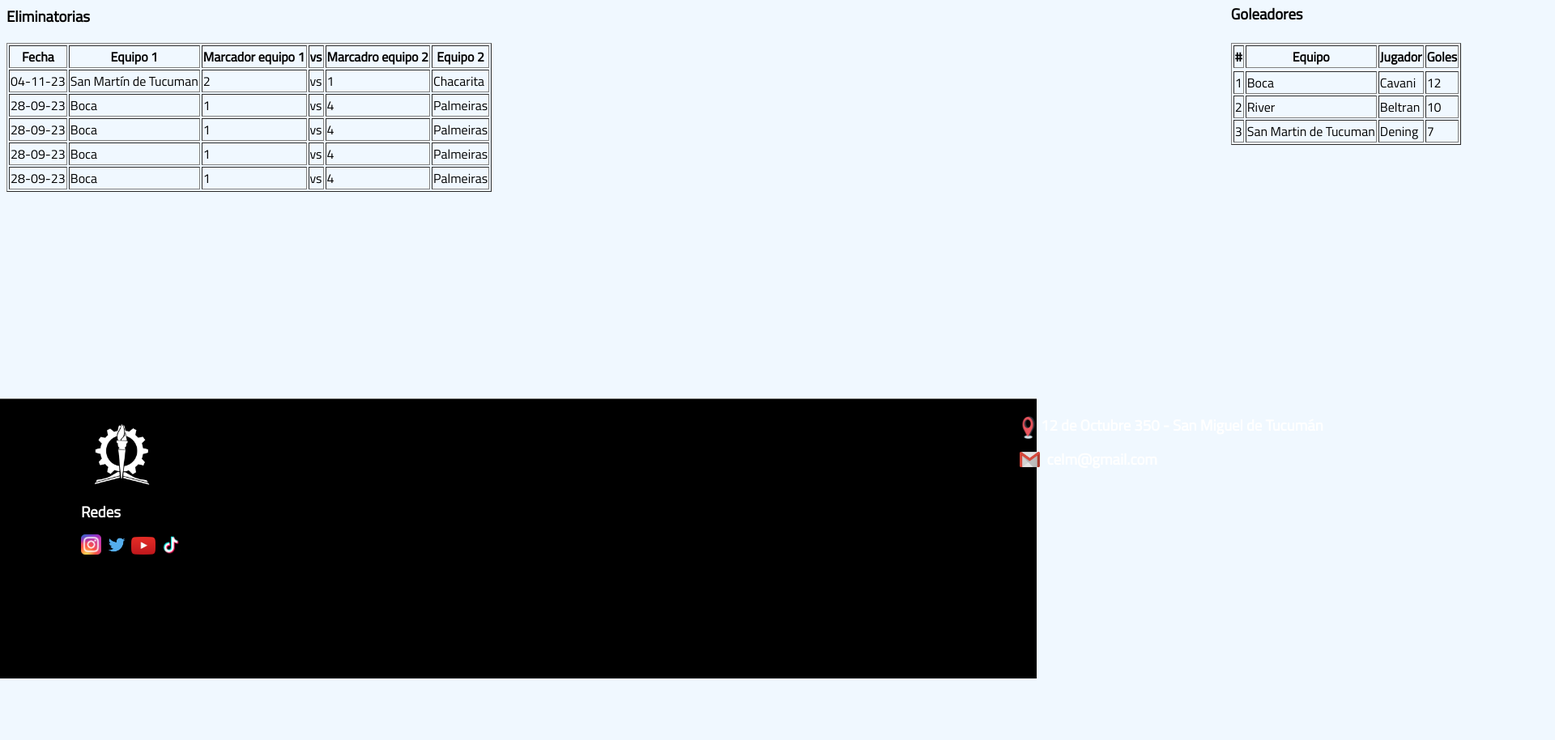
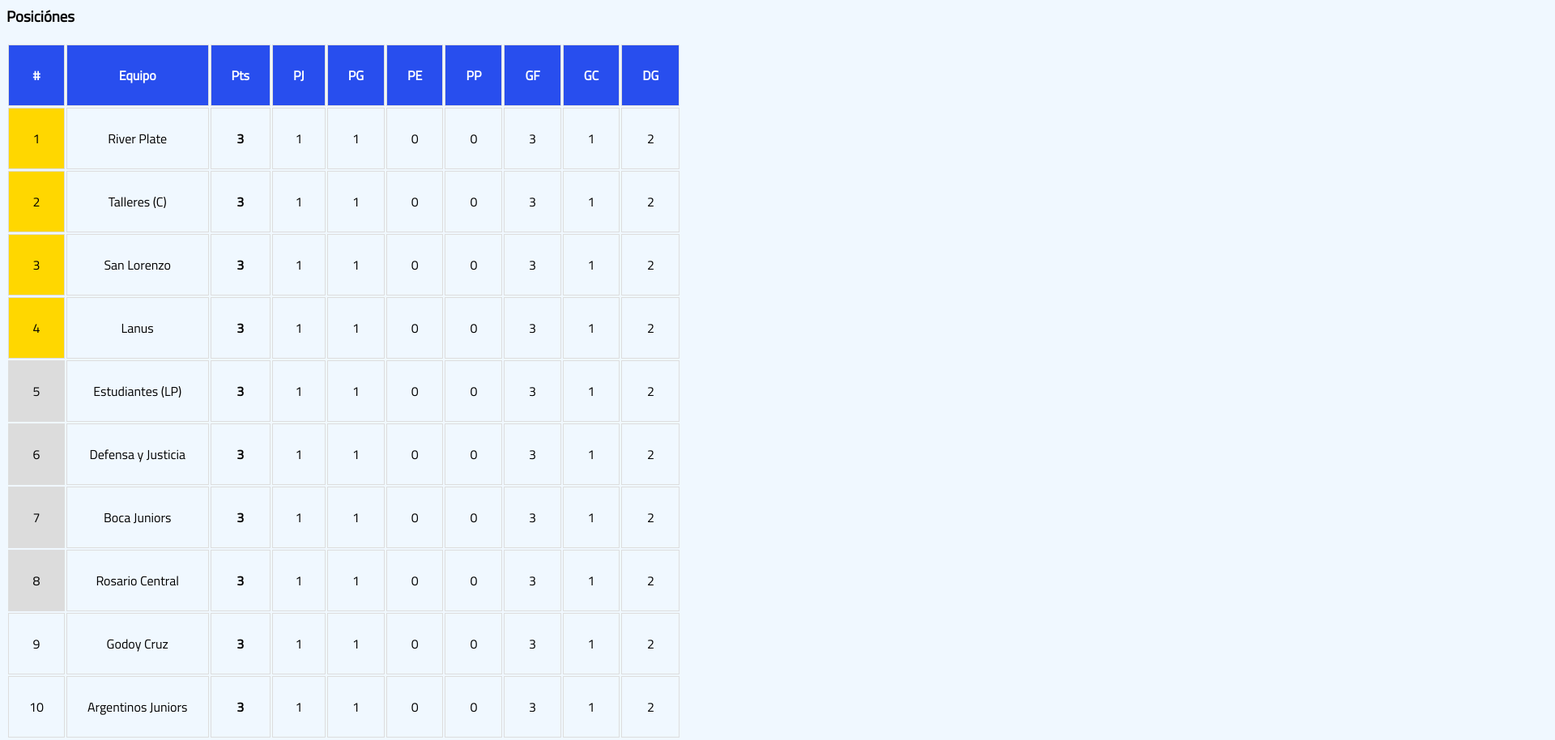
Before and after one commit to MauroTorresGit/celmTorres, a plain HTML site: page verce.html in a window 1280 px wide. Shown: the part 968-1882 px from the top of the page at 81% size, 1920 px wide, since content can reach past the window. Before the commit the page ends 1816 px from the top, so only its background shows below. Drawn offline with Linux system fonts and the light colour scheme.

Commit message:
Avances en apartado copa verce

```diff
--- a/css/style.css
+++ b/css/style.css
@@ -8,8 +8,8 @@
 header {
     padding: 1px;
     margin: -10px;;
-    background-color: #284eee;
-    border-bottom:solid 1.7px rgb(105, 104, 104);
+    background-color: #2d3cff;
+    border-bottom:solid 1.7px black;
 }
 
 .logo {
@@ -21,7 +21,7 @@ header {
 .massa {
     position: relative;
     top: 20px; left: 80px;
-    font-family:Arial, Helvetica, sans-serif;
+    font-family:sans-serif;
     font-size:25px;
 }
 
@@ -76,8 +76,6 @@ nav {
 .submenu-content li {
     list-style: none;
     padding: 10px;
-
-
 }
 
 .submenu-content li:hover {
@@ -162,12 +160,14 @@ footer {
     position: relative;
     left: 34cm; bottom: 5.5cm;
     color: white;
+    text-decoration: none;
 }
 
 .ubicacion {
     position: relative;
     left: 29.8cm; bottom: 4cm;
     width: 30px;
+    text-decoration:none;
 }
 
 .gmail {
@@ -181,3 +181,7 @@ footer {
     left: 34.2cm; bottom: 6.8cm;
     color: white;
 }
+
+* {
+    text-decoration: none;
+}
--- a/css/verce.css
+++ b/css/verce.css
@@ -5,7 +5,7 @@ h2 {
 }
 
 .copaverce {
-    /*background-color: #2d3cff;*/
+    /*background-color: #284eee;*/
 }
 
 .verceimg {
@@ -16,16 +16,56 @@ h2 {
     width: 25cm;
 }
 
-.eliminatorias {
+
+/******************************************************************/
+
+.tablaposiciones, .tablagoleadores {
+    text-align: center;
+}
+
+.tablaposiciones tbody tr:hover {
+    background-color: #f5f5f5;
+}
+
+thead {
+    background-color: #284eee;
+    color: white;
+}
+
+
+td, th {
+    padding: 25px;
+    border-bottom: solid 1px;
 
 }
 
-.goleadores {
-    position: relative;
-    left: 40cm; bottom: 6.68cm;
+.puntos {
+    border-bottom: solid 1px;
 }
 
+.copaoro {
+    background-color: gold;
+}
+
+.copaplata {
+    background-color:gainsboro;
+}
+
+
+.tablaposiciones th, .tablaposiciones td, .tablagoleadores td {
+    border: 1px solid #dddddd;
+}
+
+
+
+
+.goleadores {
+    /*position: relative;
+    left: 30cm; bottom: 6.68cm;*/
+}
+
+
 .tablagoleadores {
-    position: relative;
-    left: 40cm; bottom: 6.6cm;
+    /*position: relative;
+    left: 30cm; bottom: 6.6cm;*/
 }
--- a/verce.html
+++ b/verce.html
@@ -29,149 +29,155 @@
     <div class="copaverce">
         <img class="verceimg" src="imagenes/copa verce.png" alt="">
         <h2>Copa Vercelone</h2>
-        <h3>Eliminatorias</h3>
+        <h3>Posiciónes</h3>
     </div>
-    <table class="eliminatorias" border="1" >
+    <div class="tablaposiciones">
+
+    <table class="tablaposiciones" >
     <thead>
         <tr>
-            <th>
-                Fecha
-            </th>
-            <th>
-                Equipo 1
-            </th>
-            <th>
-                Marcador equipo 1
-            </th>
-            <th>
-                vs
-            </th>
-            <th>
-                Marcadro equipo 2
-            </th>
-            <th>
-                Equipo 2
-            </th>
-        </th>
+            <th>#</th>
+            <th>Equipo</th>
+            <th>Pts</th>
+            <th>PJ</th>
+            <th>PG</th>
+            <th>PE</th>
+            <th>PP</th>
+            <th>GF</th>
+            <th>GC</th>
+            <th>DG</th>
+        </tr>
     </thead>
     <tbody>
         <tr>
-
-            <td>
-                04-11-23
-            </td>
-            <td>
-                San Martín de Tucuman
-            </td>
-            <td>
-                2
-            </td>
-            <td>
-                vs
-            </td>
-            <td>
-                1
-            </td>
-            <td>
-                Chacarita
-            </td>
-
+            <td class="copaoro">1</td>
+            <td>River Plate</td>
+            <th class="puntos">3</th>
+            <td>1</td>
+            <td>1</td>
+            <td>0</td>
+            <td>0</td>
+            <td>3</td>
+            <td>1</td>
+            <td>2</td>
         </tr>
         <tr>
-
-            <td>
-                28-09-23
-            </td>
-            <td>
-                Boca
-            </td>
-            <td>
-                1
-            </td>
-            <td>
-                vs
-            </td>
-            <td>
-                4
-            </td>
-            <td>
-                Palmeiras
-            </td>
-
+            <td class="copaoro">2</td>
+            <td>Talleres (C)</td>
+            <th class="puntos">3</th>
+            <td>1</td>
+            <td>1</td>
+            <td>0</td>
+            <td>0</td>
+            <td>3</td>
+            <td>1</td>
+            <td>2</td>
         </tr>
         <tr>
-
-            <td>
-                28-09-23
-            </td>
-            <td>
-                Boca
-            </td>
-            <td>
-                1
-            </td>
-            <td>
-                vs
-            </td>
-            <td>
-                4
-            </td>
-            <td>
-                Palmeiras
-            </td>
-
+            <td class="copaoro">3</td>
+            <td>San Lorenzo</td>
+            <th class="puntos">3</th>
+            <td>1</td>
+            <td>1</td>
+            <td>0</td>
+            <td>0</td>
+            <td>3</td>
+            <td>1</td>
+            <td>2</td>
         </tr>
         <tr>
-
-            <td>
-                28-09-23
-            </td>
-            <td>
-                Boca
-            </td>
-            <td>
-                1
-            </td>
-            <td>
-                vs
-            </td>
-            <td>
-                4
-            </td>
-            <td>
-                Palmeiras
-            </td>
-
+            <td class="copaoro">4</td>
+            <td>Lanus</td>
+            <th class="puntos">3</th>
+            <td>1</td>
+            <td>1</td>
+            <td>0</td>
+            <td>0</td>
+            <td>3</td>
+            <td>1</td>
+            <td>2</td>
         </tr>
         <tr>
-
-            <td>
-                28-09-23
-            </td>
-            <td>
-                Boca
-            </td>
-            <td>
-                1
-            </td>
-            <td>
-                vs
-            </td>
-            <td>
-                4
-            </td>
-            <td>
-                Palmeiras
-            </td>
-
+            <td class="copaplata">5</td>
+            <td>Estudiantes (LP)</td>
+            <th class="puntos">3</th>
+            <td>1</td>
+            <td>1</td>
+            <td>0</td>
+            <td>0</td>
+            <td>3</td>
+            <td>1</td>
+            <td>2</td>
+        </tr>
+        <tr>
+            <td class="copaplata">6</td>
+            <td>Defensa y Justicia</td>
+            <th class="puntos">3</th>
+            <td>1</td>
+            <td>1</td>
+            <td>0</td>
+            <td>0</td>
+            <td>3</td>
+            <td>1</td>
+            <td>2</td>
+        </tr>
+        <tr>
+            <td class="copaplata">7</td>
+            <td>Boca Juniors</td>
+            <th class="puntos">3</th>
+            <td>1</td>
+            <td>1</td>
+            <td>0</td>
+            <td>0</td>
+            <td>3</td>
+            <td>1</td>
+            <td>2</td>
+        </tr>
+        <tr>
+            <td class="copaplata">8</td>
+            <td>Rosario Central</td>
+            <th class="puntos">3</th>
+            <td>1</td>
+            <td>1</td>
+            <td>0</td>
+            <td>0</td>
+            <td>3</td>
+            <td>1</td>
+            <td>2</td>
+        </tr>
+        <tr>
+            <td>9</td>
+            <td>Godoy Cruz</td>
+            <th class="puntos">3</th>
+            <td>1</td>
+            <td>1</td>
+            <td>0</td>
+            <td>0</td>
+            <td>3</td>
+            <td>1</td>
+            <td>2</td>
+        </tr>
+        <tr>
+            <td>10</td>
+            <td>Argentinos Juniors</td>
+            <th class="puntos">3</th>
+            <td>1</td>
+            <td>1</td>
+            <td>0</td>
+            <td>0</td>
+            <td>3</td>
+            <td>1</td>
+            <td>2</td>
         </tr>
     </tbody>
     </table>
+    </div>
 
+    </table>
         <h3 class="goleadores">Goleadores</h3>
 
         <div class="tablagoleadores">
-            <table border="1">
+            <table>
                 <tr>
                     <thead>
                         <th>#</th>
@@ -239,13 +245,11 @@
                 <a href="https://twitter.com/CELorenzoMassa_"><img class="twitter" width="60px" src="./imagenes/580b57fcd9996e24bc43c53e.webp" alt=""></a>
                 <a href="https://www.youtube.com/@CELM2022MASSA"><img class="youtube" width="60px" src="./imagenes/youtube.webp" alt=""></a>
                 <a href="https://www.tiktok.com/@celorenzomassa"><img class="tiktok" src="./imagenes/tiktok.webp" alt=""></a>
-            <img class="ubicacion" src="./imagenes/ubicacion.webp" alt="">
-            <h3 class="direccion">12 de Octubre 350 - San Miguel de Tucumán</h3>
+                <a href="https://www.google.com/maps/place/12+de+Octubre+350,+T4000+San+Miguel+de+Tucum%C3%A1n,+Tucum%C3%A1n/@-26.8228844,-65.2217477,17z/data=!3m1!4b1!4m6!3m5!1s0x94225c4194ce996d:0xae69b7e881d89b1e!8m2!3d-26.8228892!4d-65.2191728!16s%2Fg%2F11v0t4z3mk?entry=ttu"><img class="ubicacion" src="./imagenes/ubicacion.webp" alt="">
+                <h3 class="direccion">12 de Octubre 350 - San Miguel de Tucumán</h3></a>
                 <img class="gmail" src="./imagenes/gmail.webp" alt="">
                 <h3 class="mail">celm@gmail.com</h3>
-
             </div>
-
         </footer>
 
 </body>
```
Also changed, not shown: entradas.html (+2 -2 lines), index.html (+2 -2 lines), semana.html (+2 -2 lines). Lines whose indentation alone changed are shown as unchanged.
